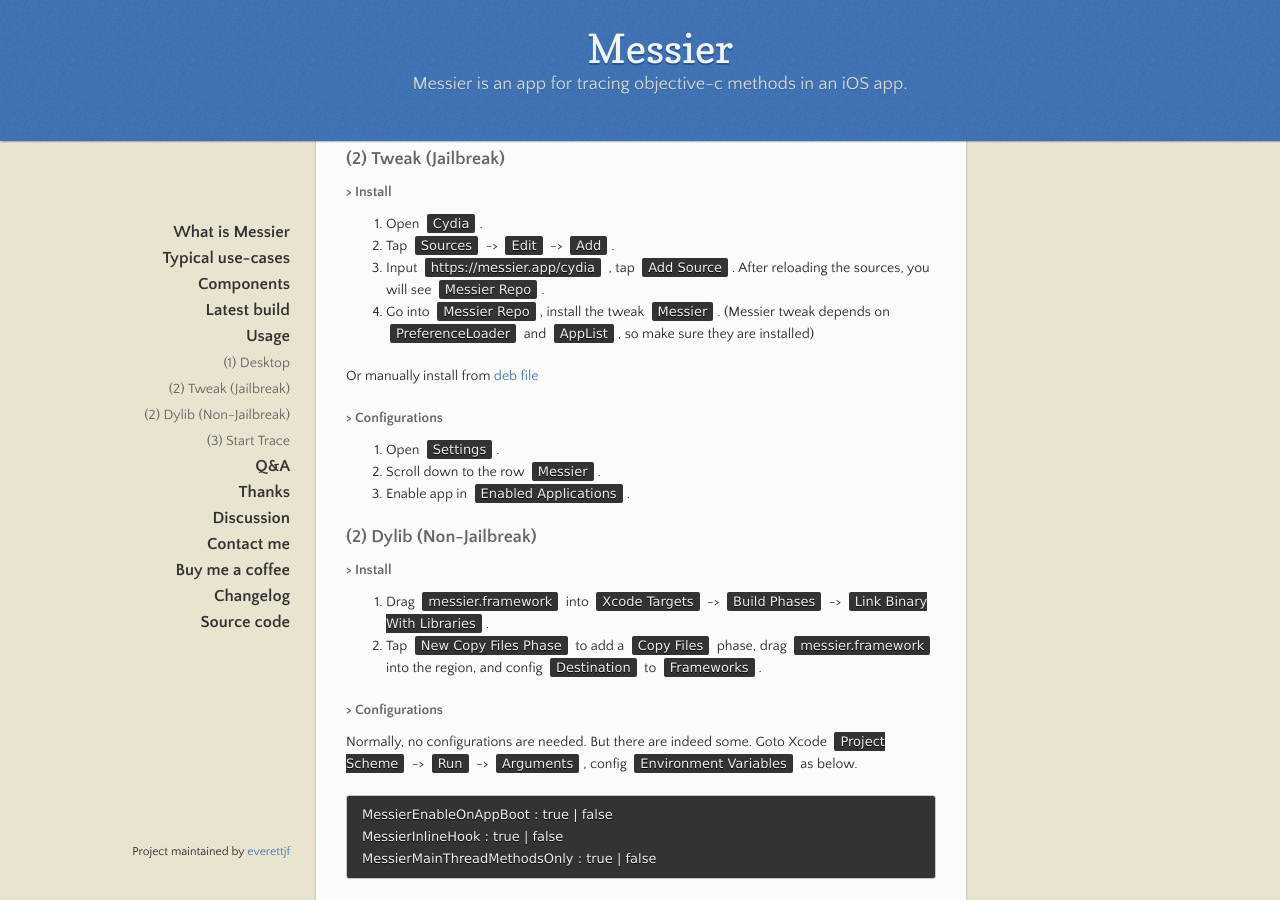
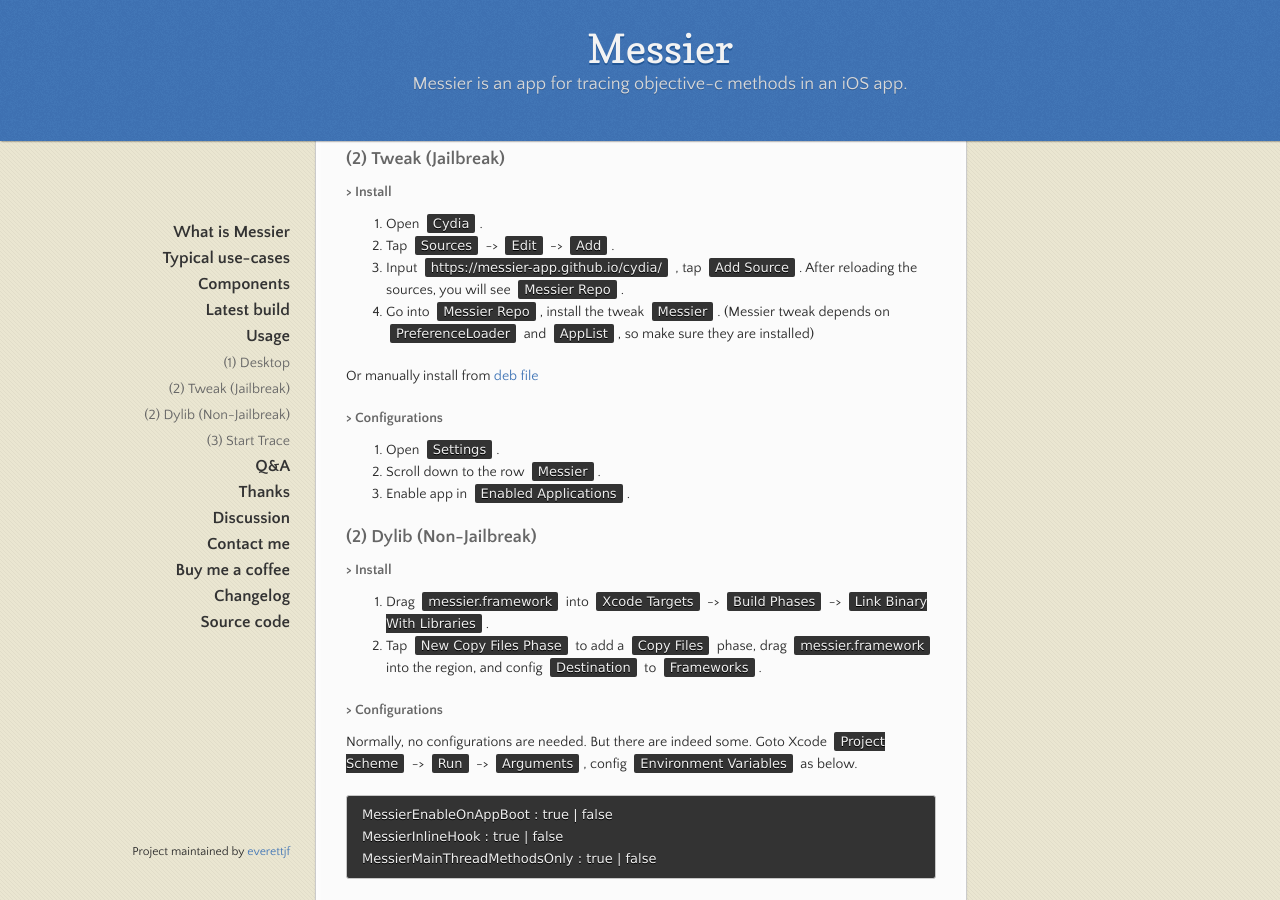
Before and after one commit to messier-app/website, a Jekyll site: the page built from index.md, in a window 1280 px wide and 900 px high, scrolled down 1083 px. Built offline with Jekyll 4.4.1, drawn with Linux system fonts in a browser that asks for light colours; our own code applies the rules of GitHub Pages for plain Markdown files; part of the change alters nothing that is shown.

Commit message:
Update index.md

```diff
--- a/index.md
+++ b/index.md
@@ -43,7 +43,7 @@ layout: default
 
 1. Open `Cydia`.
 2. Tap `Sources` -> `Edit` -> `Add`.
-3. Input `https://messier.app/cydia` , tap `Add Source`. After reloading the sources, you will see `Messier Repo`.
+3. Input `https://messier-app.github.io/cydia/` , tap `Add Source`. After reloading the sources, you will see `Messier Repo`.
 4. Go into `Messier Repo`, install the tweak `Messier`. (Messier tweak depends on `PreferenceLoader` and `AppList`, so make sure they are installed)
 
 Or manually install from [deb file](https://github.com/messier-app/website/tree/master/cydia/debs/Messier)
```
